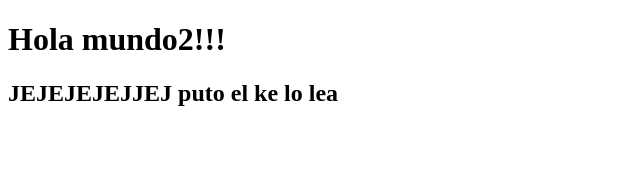
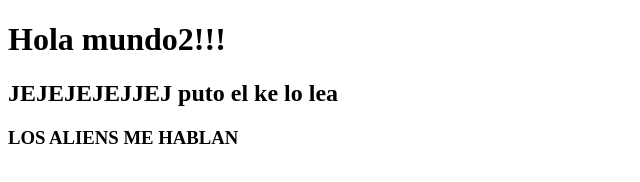
Before and after one commit to Livius-O/Helloworld, a plain HTML site: page index.html in a window 1280 px wide. Shown: the whole page, without its empty margins (0-640 px from the left). Drawn offline with Linux system fonts and the light colour scheme.

Commit message:
mensaje 21

```diff
--- a/index.html
+++ b/index.html
@@ -8,6 +8,7 @@
 <body>
     <h1>Hola mundo2!!!</h1>
     <h2>JEJEJEJEJJEJ puto el ke lo lea</h2>
+    <h3>LOS ALIENS ME HABLAN</h3>
 </body>
    </body>
 </html>
```
